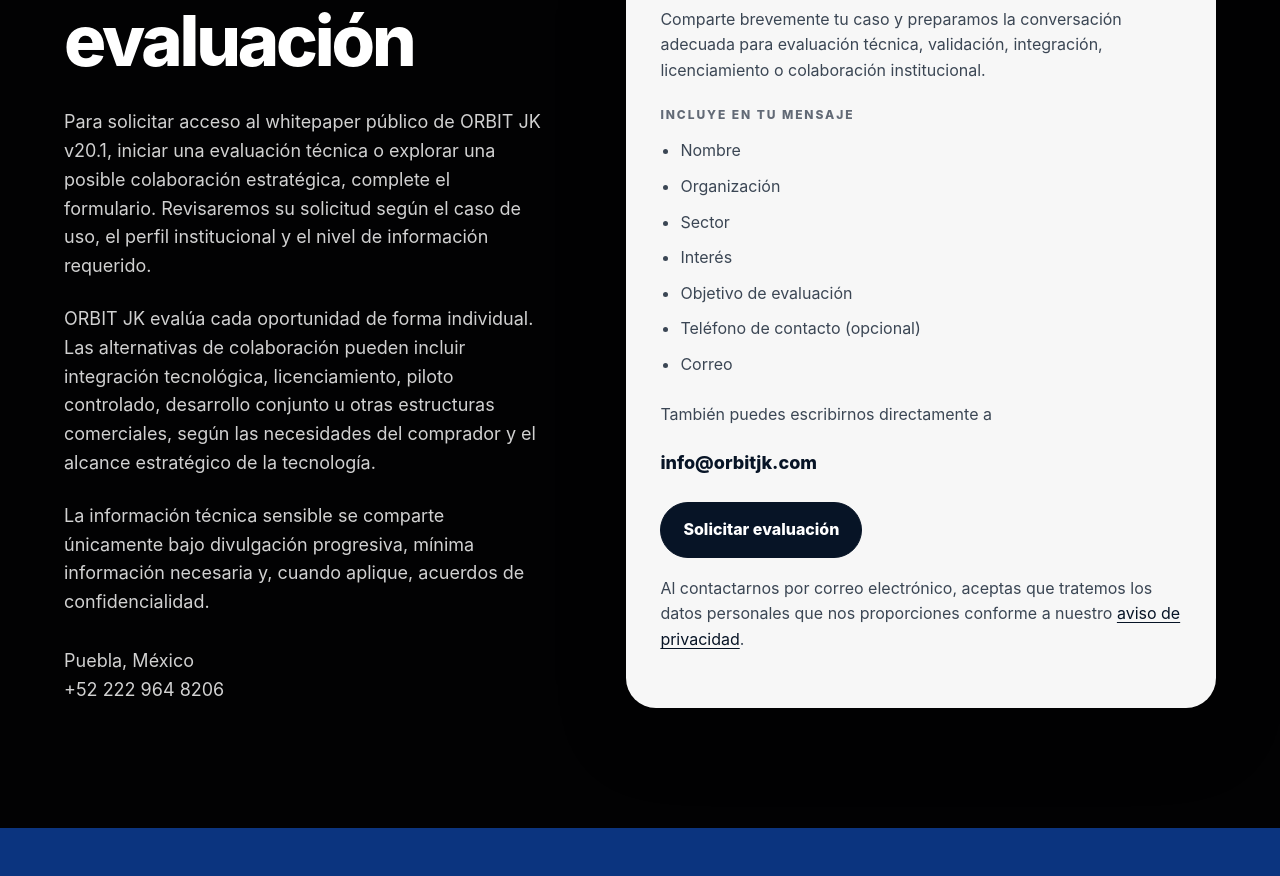
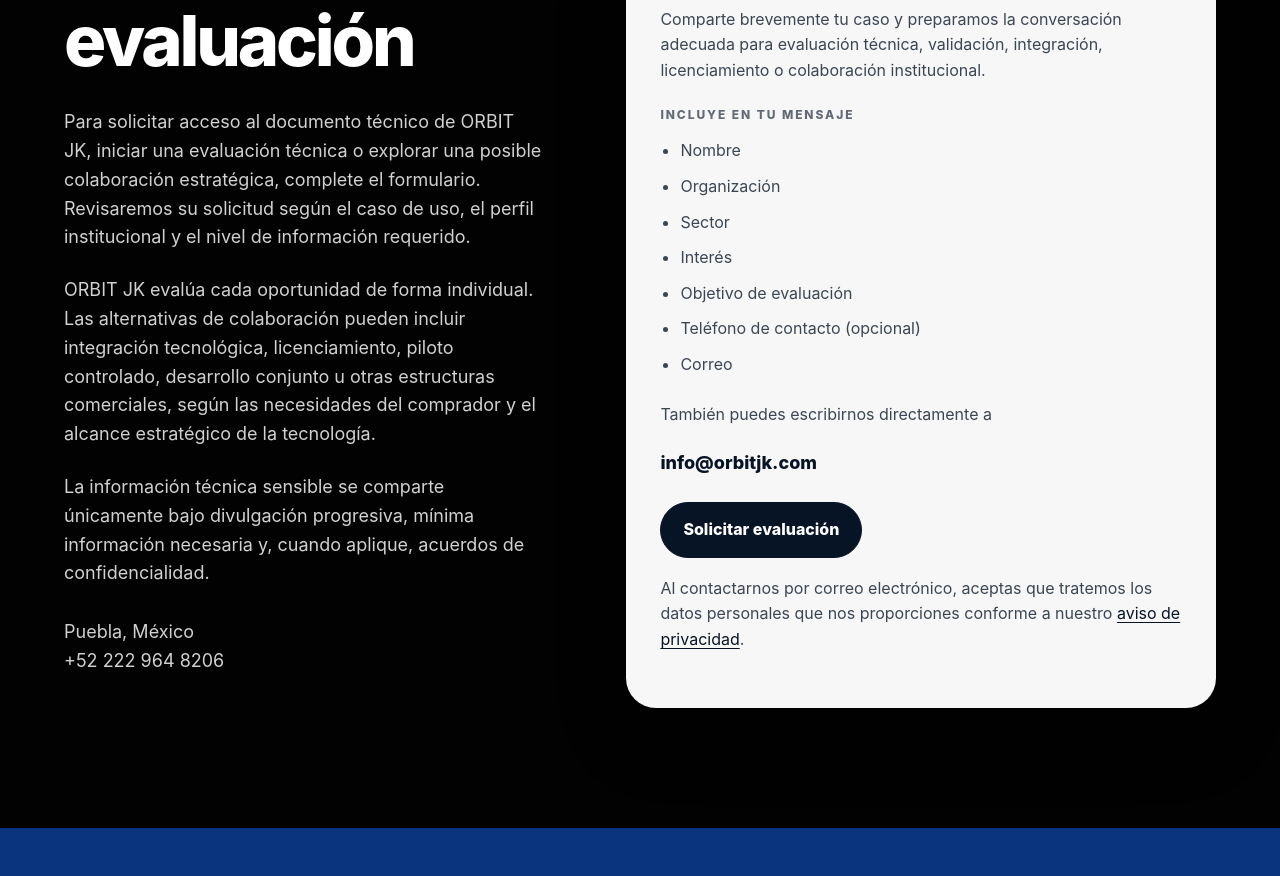
Before and after one commit to rericna226-cell/ORBIT-JK, a plain HTML site: page index.html in a window 1280 px wide. Shown: the part 10353-11229 px from the top of the page. Drawn offline with Linux system fonts and the light colour scheme.

Commit message:
Cambio de documento

```diff
--- a/index.html
+++ b/index.html
@@ -1264,7 +1264,7 @@
           <h2>Solicitar evaluación</h2>
 
           <p style="margin-top: 30px;">
-            Para solicitar acceso al whitepaper público de ORBIT JK v20.1, iniciar una
+            Para solicitar acceso al documento técnico de ORBIT JK, iniciar una
             evaluación técnica o explorar una posible colaboración estratégica, complete el
             formulario. Revisaremos su solicitud según el caso de uso, el perfil institucional
             y el nivel de información requerido.
```
Also changed, not shown: index-EN.html (+1 -1 lines).
